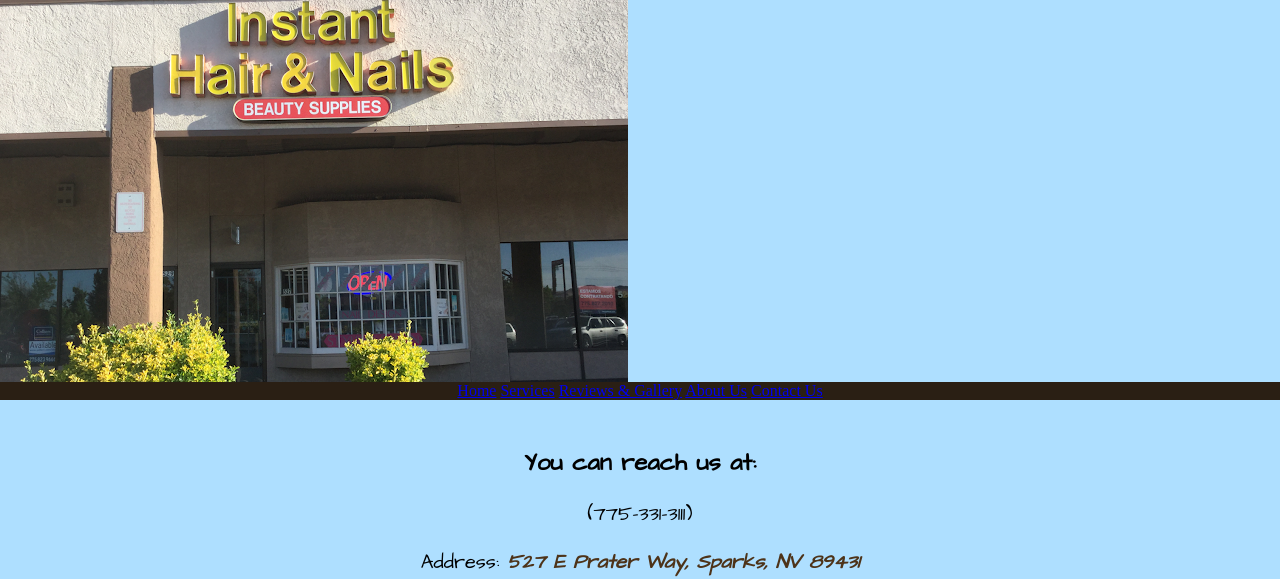
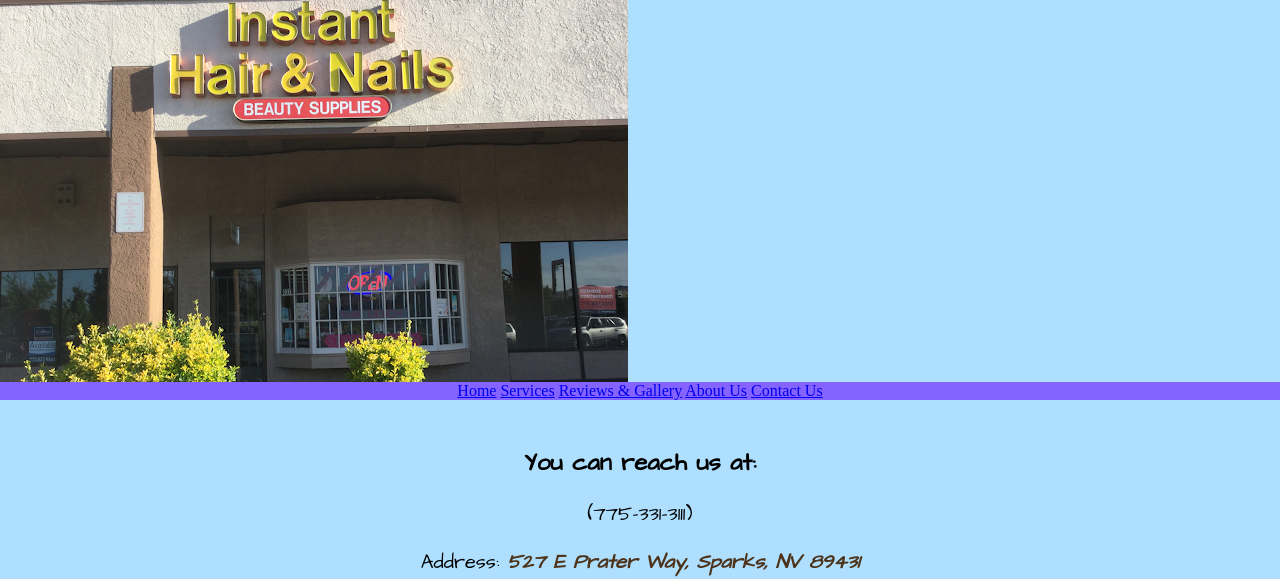
Before and after one commit to EpicNootNoot/Instnthairnails, a plain HTML site: page contact.html in a window 1280 px wide. Shown: the top 579 px of the page. Drawn offline with Linux system fonts and the light colour scheme.

Commit message:
color test 2

```diff
--- a/css/styles.css
+++ b/css/styles.css
@@ -71,7 +71,7 @@ img {
 }
 
 nav {
-    background-color: #2a1f14;
+    background-color: #8153ffe1;
   }
 
 /*Style rules for main content*/
```
